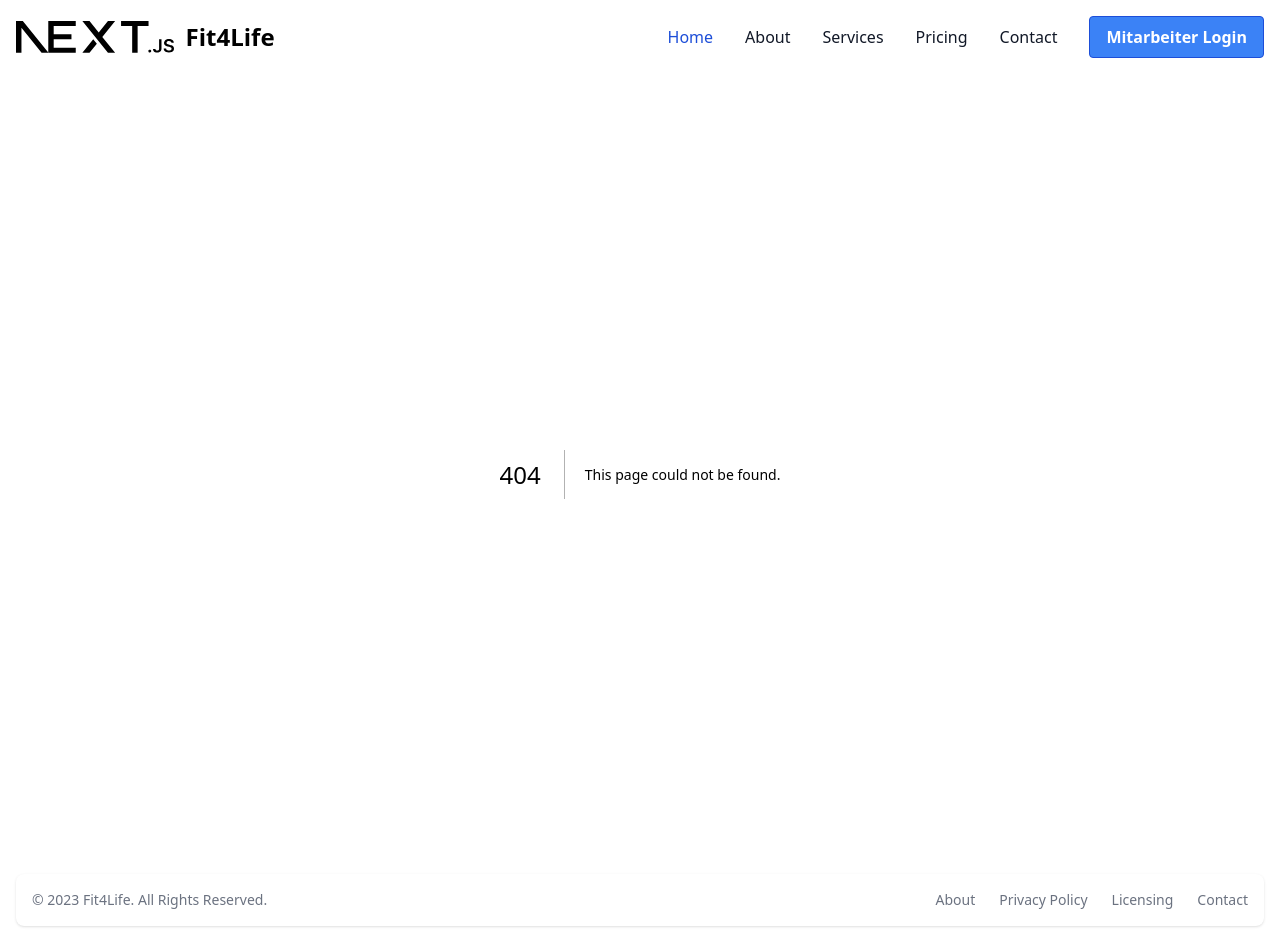
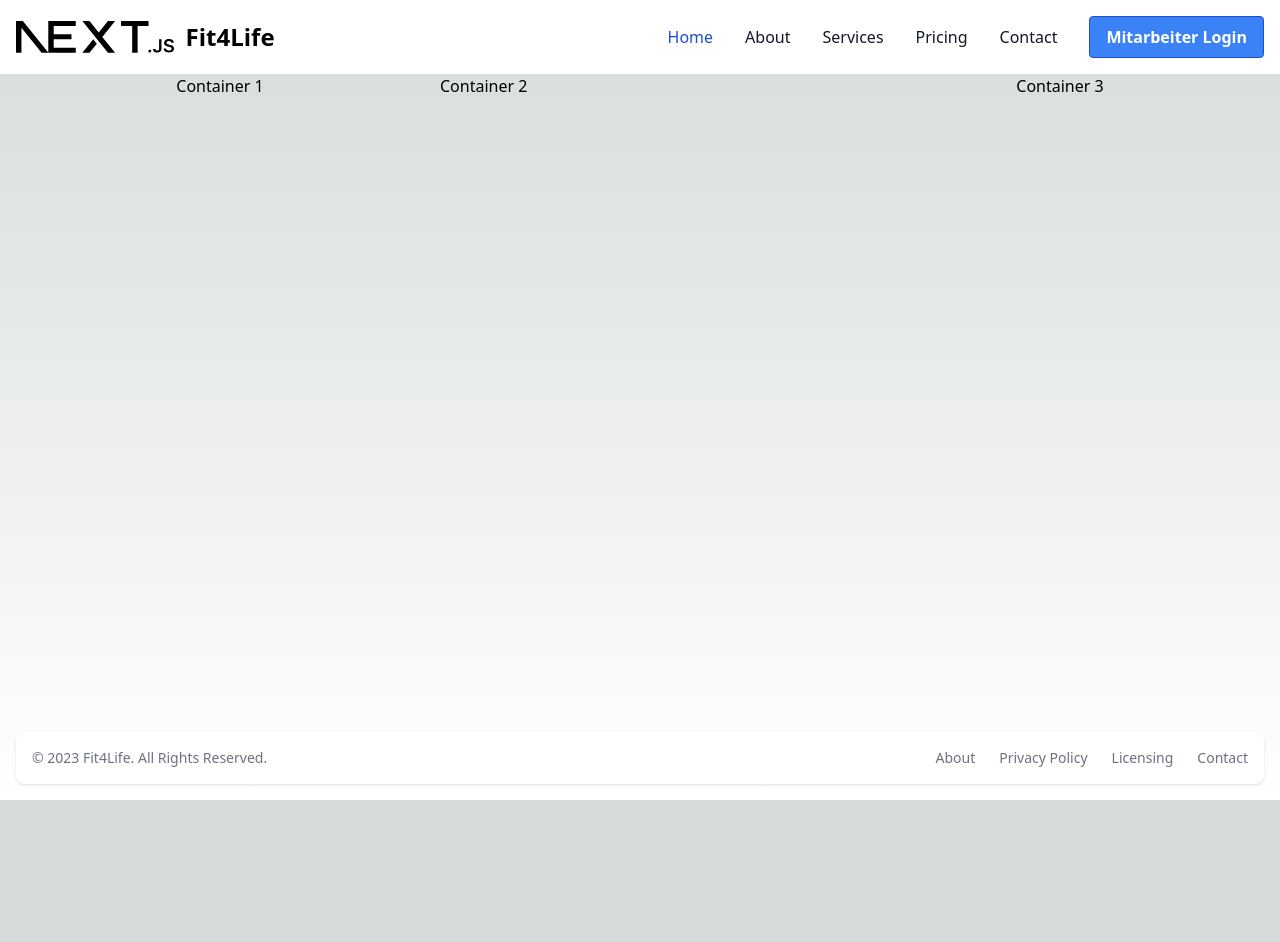
Before and after one commit to Whites7/Fit4Life, a Next.js app: page /signup in a window 1280 px wide. Before the commit this address had no page. After the commit the page ends 800 px from the top, so only its background shows below. Built offline with nearby package versions, Linux system fonts and the light colour scheme.

Commit message:
Neue Änderungen
Neue Änderungen

```diff
--- /dev/null
+++ b/src/app/signup/page.tsx
@@ -0,0 +1,16 @@
+import { NextPage } from "next";
+import "../../styles/signup.css";
+
+
+const SignUp: NextPage = () => {
+
+    return (
+        <div className="container">
+            <div className="con1">Container 1</div>
+            <div className="con2">Container 2</div>
+            <div className="con3">Container 3</div>
+        </div>
+    );
+};
+
+export default SignUp;
--- /dev/null
+++ b/src/styles/signup.css
@@ -0,0 +1,12 @@
+.container {
+    display:flex;
+    justify-content: space-evenly;
+    align-items: center;
+    align-content: center;
+    height: 100%;
+    flex-grow: 1;
+}
+
+.con2 {
+    width: 400px;
+}
```
